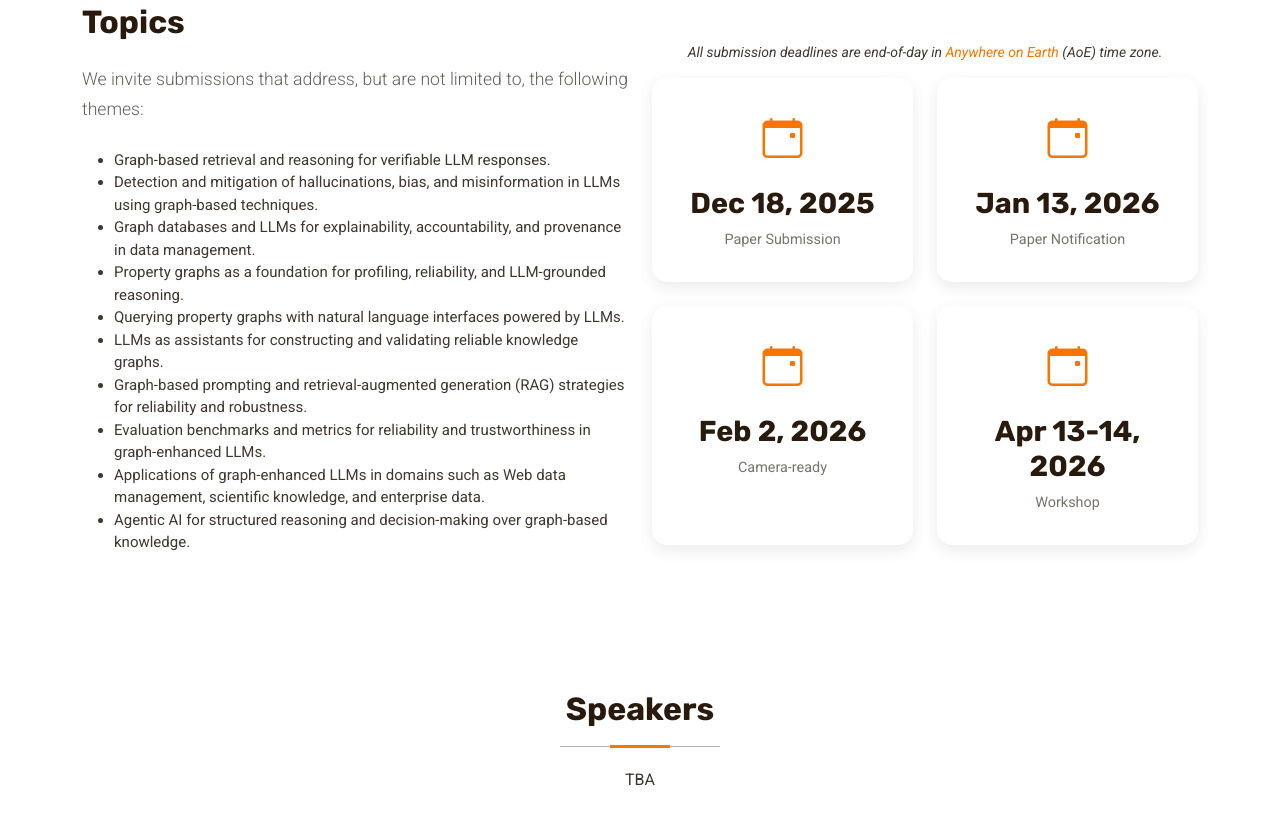
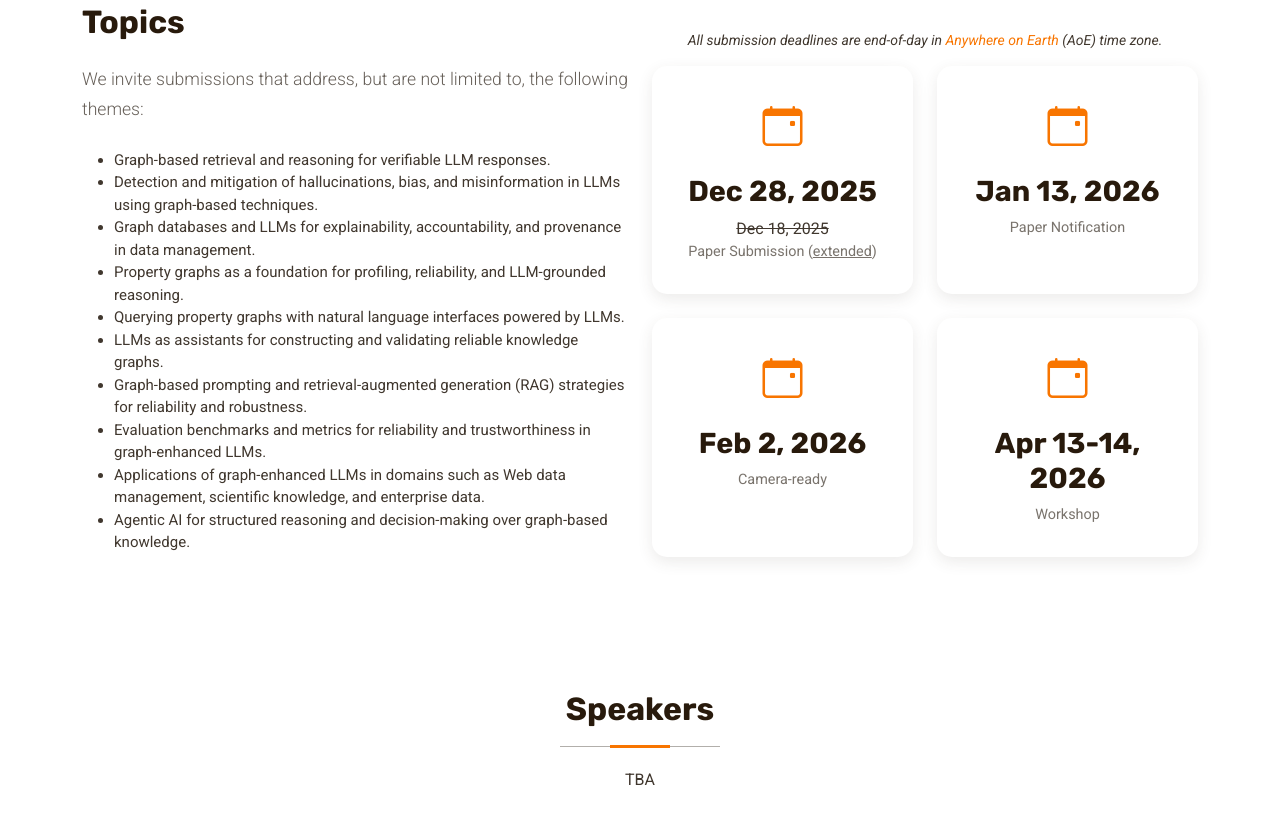
Before and after one commit to glow-workshop/www2026, a plain HTML site: page index.html in a window 1280 px wide. Shown: the part 1784-2608 px from the top of the page. Drawn offline with Linux system fonts and the light colour scheme.

Commit message:
Extension

```diff
--- a/index.html
+++ b/index.html
@@ -188,8 +188,9 @@
                   <i class="bi bi-calendar-event"></i>
                 </div>
                 <div class="stat-content">
-                  <h4>Dec 18, 2025</h4>
-                  <p>Paper Submission</p>
+                  <h4>Dec 28, 2025</h4>
+                  <del>Dec 18, 2025</del>
+                  <p>Paper Submission (<u>extended</u>)</p>
                 </div>
               </div>
 
```
